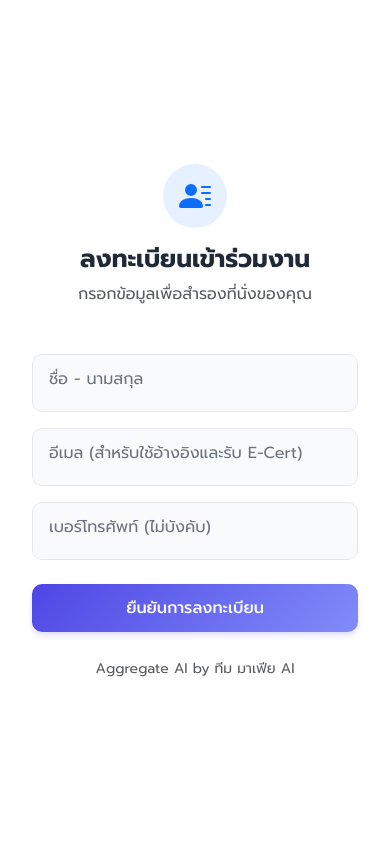
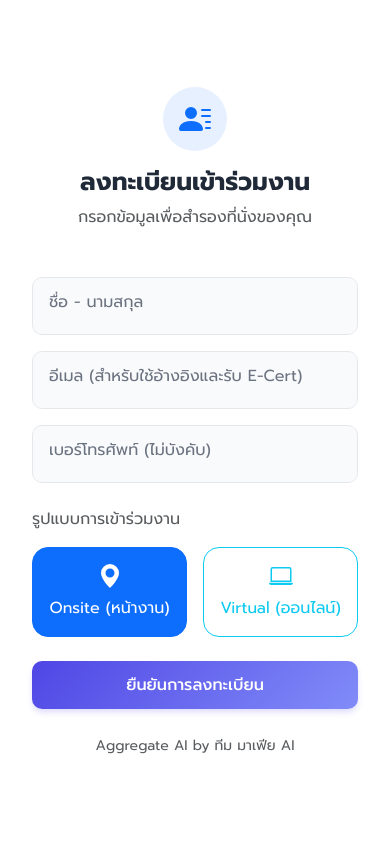
Before and after one commit to theeranon/airegister, a PHP site: page /index.php in a window 390 px wide. Run offline with PHP 8.4, Linux system fonts and the light colour scheme; tables that the repository leaves empty hold one stand-in row (values such as "Sample post"); some libraries are stand-ins or nearby versions.

Commit message:
feat: Add attendance_type (Onsite/Virtual) and ensure mobile responsiveness

```diff
--- a/index.php
+++ b/index.php
@@ -49,6 +49,26 @@
                         <label for="phone">เบอร์โทรศัพท์ (ไม่บังคับ)</label>
                     </div>
 
+                    <div class="mb-4">
+                        <label class="form-label text-muted mb-3 d-block">รูปแบบการเข้าร่วมงาน</label>
+                        <div class="row g-3">
+                            <div class="col-6">
+                                <input type="radio" class="btn-check" name="attendance_type" id="onsite" value="Onsite" checked>
+                                <label class="btn btn-outline-primary w-100 py-3 rounded-4" for="onsite">
+                                    <svg xmlns="http://www.w3.org/2000/svg" width="24" height="24" fill="currentColor" class="bi bi-geo-alt-fill mb-2 d-block mx-auto" viewBox="0 0 16 16"><path d="M8 16s6-5.686 6-10A6 6 0 0 0 2 6c0 4.314 6 10 6 10m0-7a3 3 0 1 1 0-6 3 3 0 0 1 0 6"/></svg>
+                                    Onsite (หน้างาน)
+                                </label>
+                            </div>
+                            <div class="col-6">
+                                <input type="radio" class="btn-check" name="attendance_type" id="virtual" value="Virtual">
+                                <label class="btn btn-outline-info w-100 py-3 rounded-4" for="virtual">
+                                    <svg xmlns="http://www.w3.org/2000/svg" width="24" height="24" fill="currentColor" class="bi bi-laptop mb-2 d-block mx-auto" viewBox="0 0 16 16"><path d="M13.5 3a.5.5 0 0 1 .5.5V11H2V3.5a.5.5 0 0 1 .5-.5zm-11-1A1.5 1.5 0 0 0 1 3.5V12h14V3.5A1.5 1.5 0 0 0 13.5 2zM0 12.5h16a1.5 1.5 0 0 1-1.5 1.5h-13A1.5 1.5 0 0 1 0 12.5"/></svg>
+                                    Virtual (ออนไลน์)
+                                </label>
+                            </div>
+                        </div>
+                    </div>
+
                     <button type="submit" class="btn-modern w-100 mb-4">ยืนยันการลงทะเบียน</button>
                 </form>
 
--- a/schema.sql
+++ b/schema.sql
@@ -3,6 +3,7 @@ CREATE TABLE IF NOT EXISTS `registrations` (
   `name` varchar(255) NOT NULL,
   `email` varchar(255) NOT NULL,
   `phone` varchar(50) DEFAULT NULL,
+  `attendance_type` varchar(50) NOT NULL DEFAULT 'Onsite',
   `created_at` timestamp NOT NULL DEFAULT CURRENT_TIMESTAMP,
   PRIMARY KEY (`id`),
   UNIQUE KEY `email` (`email`)
```
Also changed, not shown: register_process.php (+4 -3 lines), report.php (+9 -1 lines), setup_sqlite.php (+6 -2 lines), seminar.sqlite.
